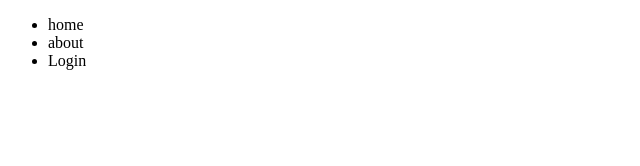
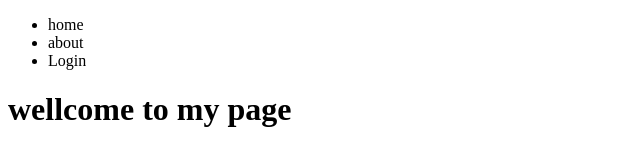
Before and after one commit to MasihullahGhawsi/SupermanProject, a plain HTML site: page index.html in a window 1280 px wide. Shown: the whole page, without its empty margins (0-640 px from the left). Drawn offline with Linux system fonts and the light colour scheme.

Commit message:
header of page is add

```diff
--- a/index.html
+++ b/index.html
@@ -13,5 +13,6 @@
         <li>Login</li>
       </ul>
     </nav>
+    <h1>wellcome to my page</h1>
   </body>
 </html>
```
